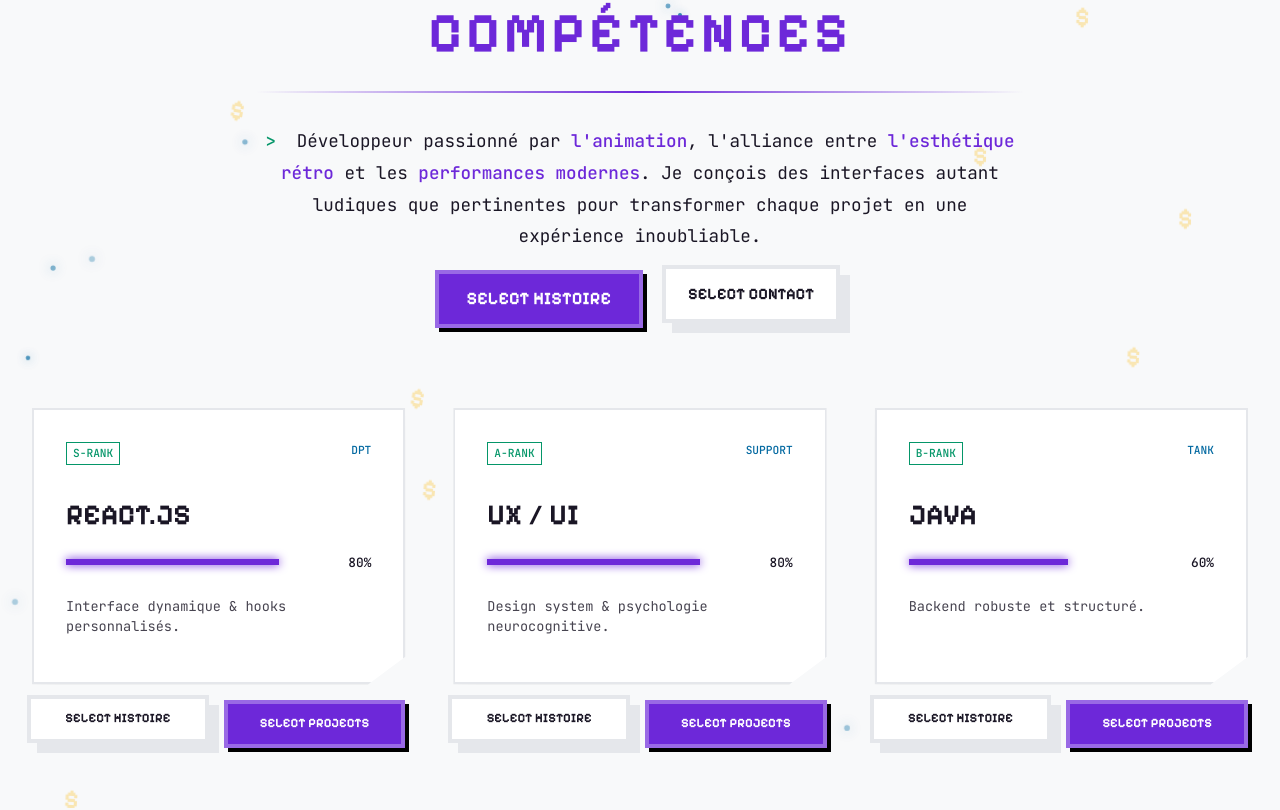
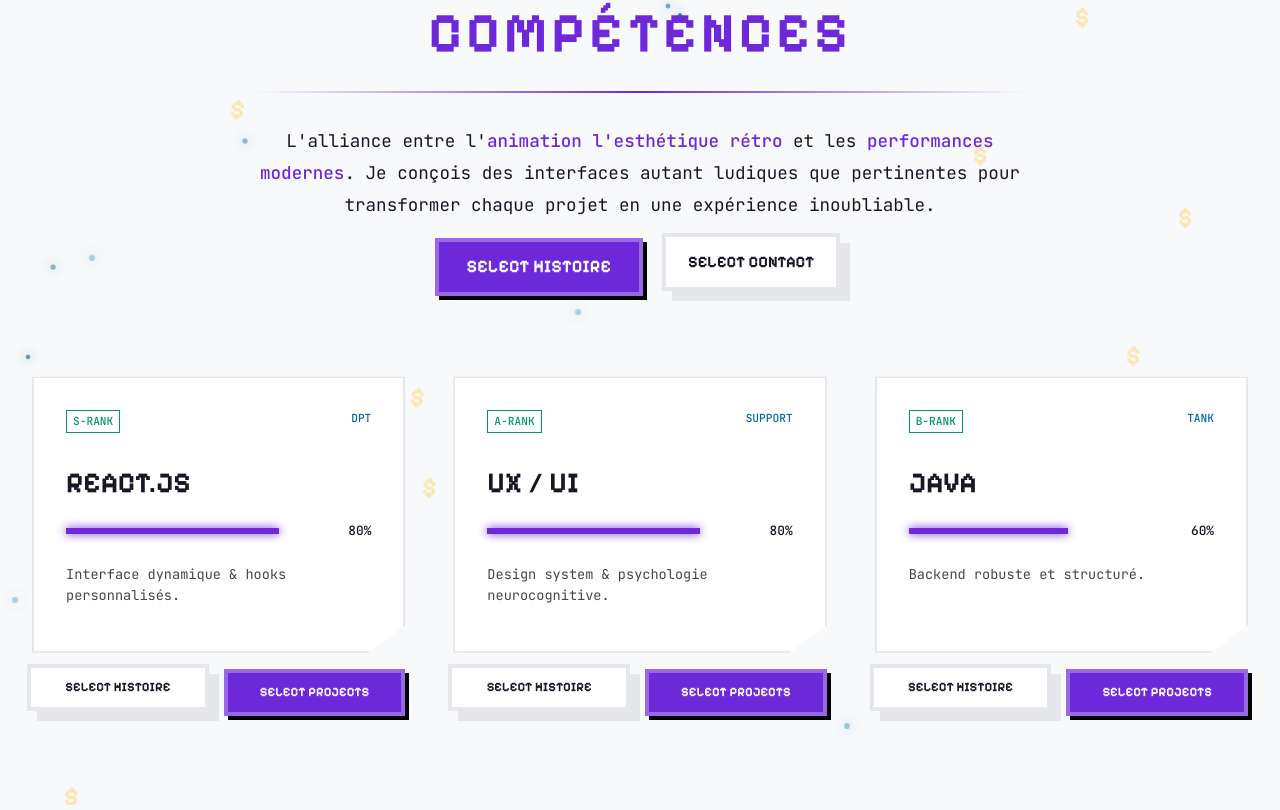
Before and after one commit to Alexandre74739/PortfolioPixel, a React (Vite) app: page / in a window 1280 px wide. Shown: the part 1695-2505 px from the top of the page. Built offline with nearby package versions, Linux system fonts and the light colour scheme; no server answers; the database is empty; grey boxes are pictures that could not be loaded.

Commit message:
corrections Skills texte

```diff
--- a/src/sections/JeuxAbout.scss
+++ b/src/sections/JeuxAbout.scss
@@ -14,7 +14,7 @@
 
     h1 {
         font-family: $font-display;
-        font-size: clamp(1.5rem, 4vw, 2.5rem);
+        font-size: clamp(2rem, 8vw, 3.5rem);
         margin: 1rem 0 2rem;
         text-transform: uppercase;
         z-index: 10;
@@ -129,7 +129,7 @@
                 font-family: $font-display;
                 font-size: 0.8rem;
                 color: $color-text-main;
-                margin-bottom: 10px;
+                margin: 0 0 8px 0;
             }
 
             .log-scroll {
--- a/src/sections/Skills.scss
+++ b/src/sections/Skills.scss
@@ -48,12 +48,6 @@
             .terminal-bio {
                 font-size: 1.1rem;
                 line-height: 1.8;
-
-                .prompt {
-                    color: $color-accent;
-                    font-weight: bold;
-                    margin-right: 10px;
-                }
 
                 strong {
                     color: $color-primary;
--- a/src/sections/Skills.tsx
+++ b/src/sections/Skills.tsx
@@ -43,8 +43,7 @@
             </h2>
             <div className="header-line"></div>
             <p className="terminal-bio">
-              <span className="prompt">{">"}</span> Développeur passionné par{" "}
-              <strong>l'animation</strong>, l'alliance entre
+              L'alliance entre l'<strong>animation</strong>
               <strong> l'esthétique rétro</strong> et les{" "}
               <strong>performances modernes</strong>. Je conçois des interfaces
               autant ludiques que pertinentes pour transformer chaque projet en
```
